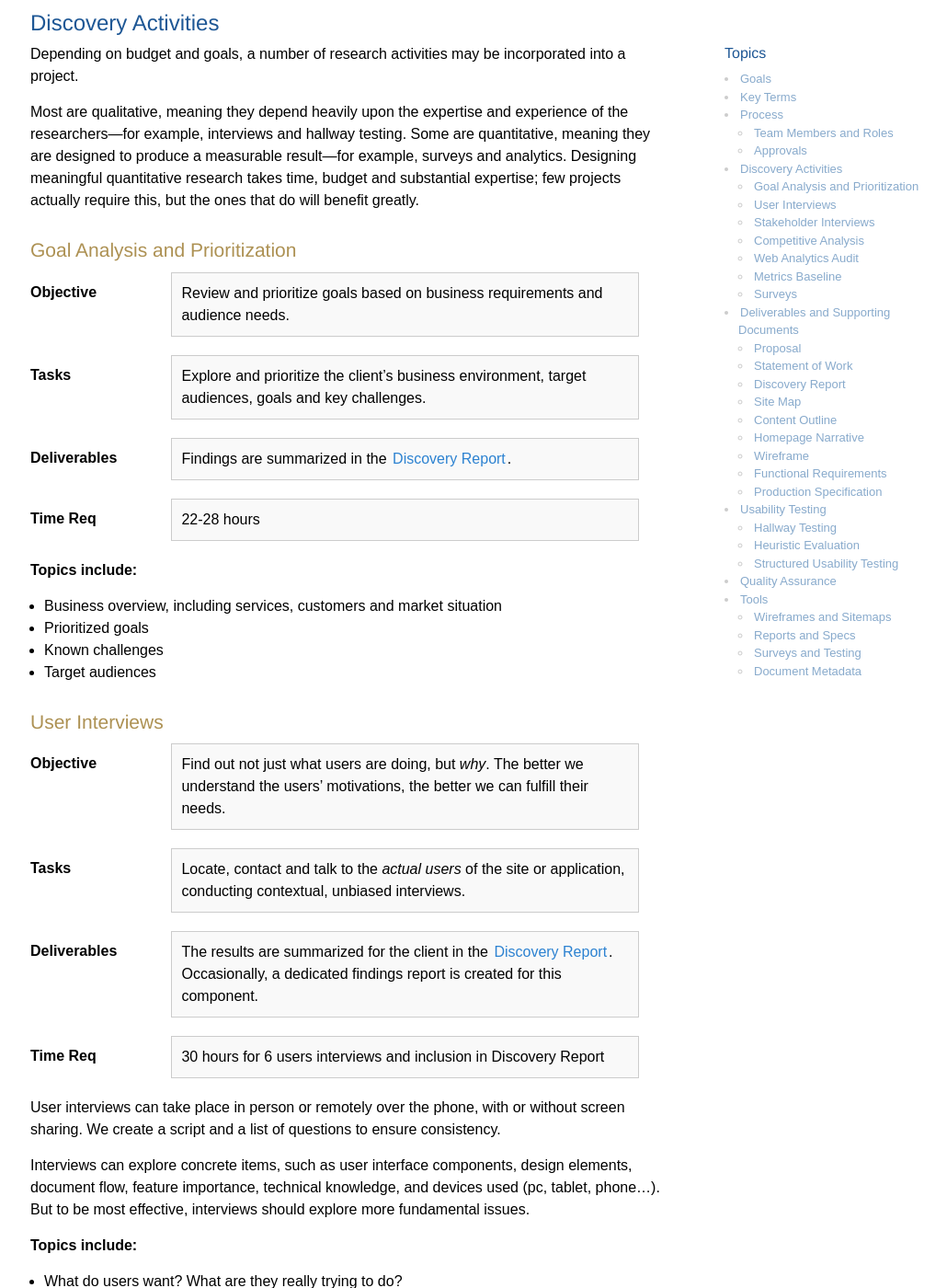
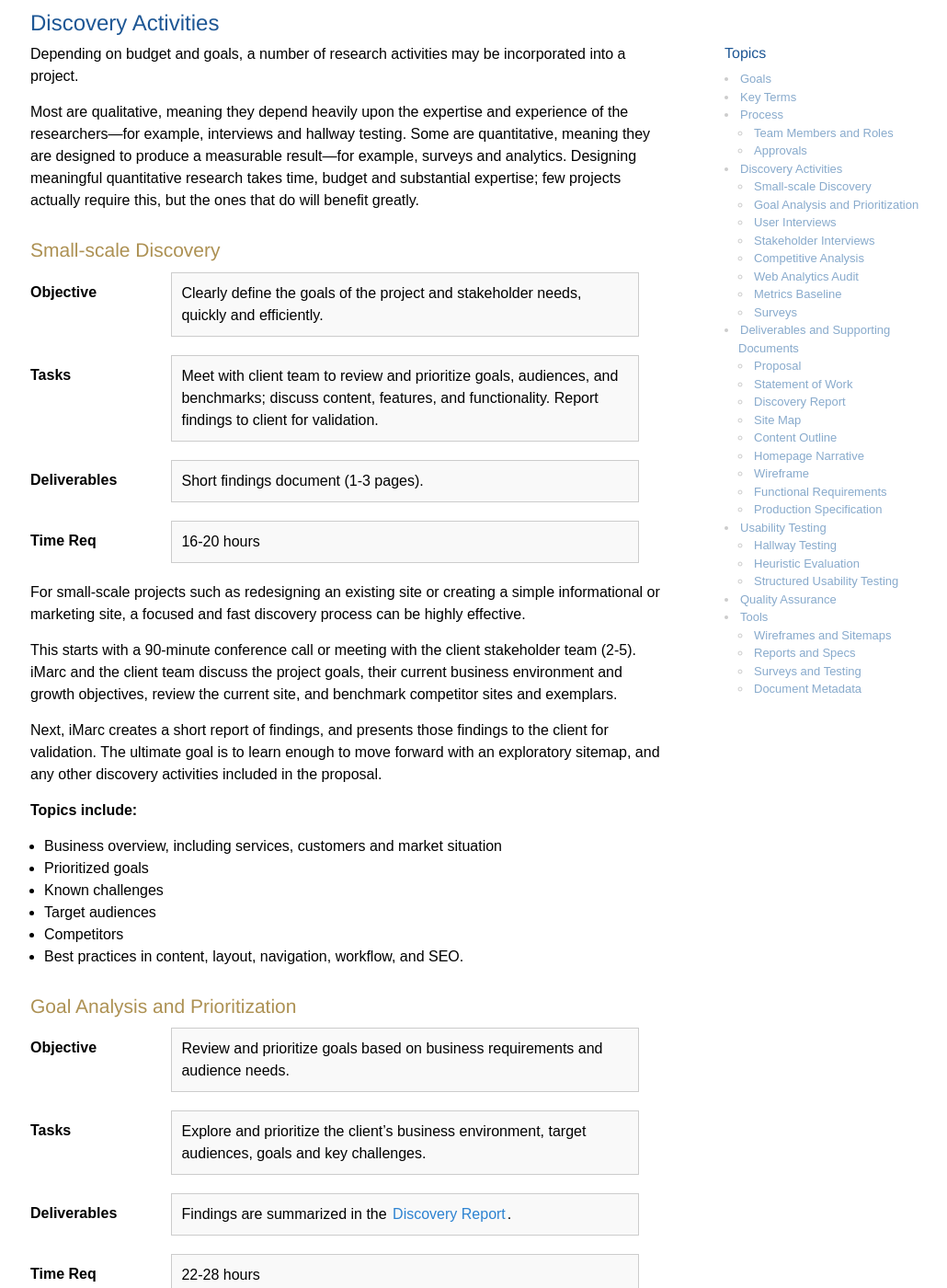
Before and after one commit to imarc/handbook, a Jekyll site: the page built from strategy.markdown, in a window 1280 px wide and 1400 px high, scrolled down 2918 px. Shown: the whole window at 92% size, without its empty margins (117-1147 px from the left). Built offline with Jekyll 4.4.1, drawn with Linux system fonts in a browser that asks for light colours; nearby versions of some CDN libraries; some of the changed text lies outside the part shown.

Commit message:
New Discovery Activity: ###Small-scale Discovery

```diff
--- a/strategy.markdown
+++ b/strategy.markdown
@@ -108,6 +108,36 @@ Depending on budget and goals, a number of research activities may be incorporat
 
 Most are qualitative, meaning they depend heavily upon the expertise and experience of the researchers—for example, interviews and hallway testing. Some are quantitative, meaning they are designed to produce a measurable result—for example, surveys and analytics. Designing meaningful quantitative research takes time, budget and substantial expertise; few projects actually require this, but the ones that do will benefit greatly.
 
+
+### Small-scale Discovery
+
+Objective
+:	Clearly define the goals of the project and stakeholder needs, quickly and efficiently.
+
+Tasks
+:	Meet with client team to review and prioritize goals, audiences, and benchmarks; discuss content, features, and functionality. Report findings to client for validation.
+
+Deliverables
+:	Short findings document (1-3 pages).
+
+Time Req
+:	16-20 hours
+
+
+For small-scale projects such as redesigning an existing site or creating a simple informational or marketing site, a focused and fast discovery process can be highly effective.
+
+This starts with a 90-minute conference call or meeting with the client stakeholder team (2-5). iMarc and the client team discuss the project goals, their current business environment and growth objectives, review the current site, and benchmark competitor sites and exemplars.
+
+Next, iMarc creates a short report of findings, and presents those findings to the client for validation. The ultimate goal is to learn enough to move forward with an exploratory sitemap, and any other discovery activities included in the proposal.
+
+**Topics include:**
+
++ Business overview, including services, customers and market situation
++ Prioritized goals
++ Known challenges
++ Target audiences
++ Competitors
++ Best practices in content, layout, navigation, workflow, and SEO.
 
 
 ### Goal Analysis and Prioritization
@@ -302,6 +332,9 @@ Watch out for [confirmation bias](http://en.wikipedia.org/wiki/Confirmation_bias
 
 
 ## Deliverables and Supporting Documents
+
+> "Only when one writes do the gaps appear and inconsistencies protrude. The act of writing turns out to require hundreds of mini-decisions, and it is the existence of these that distinguishes clear, exact policies from fuzzy ones."
+> Frederick P. Brooks, Jr. *The Mythical Man-Month*, 1975.
 
 During the strategy process, we'll refer to and create a number of deliverables. Not all deliverables are needed for every project. The commonest are described here.
 
```
